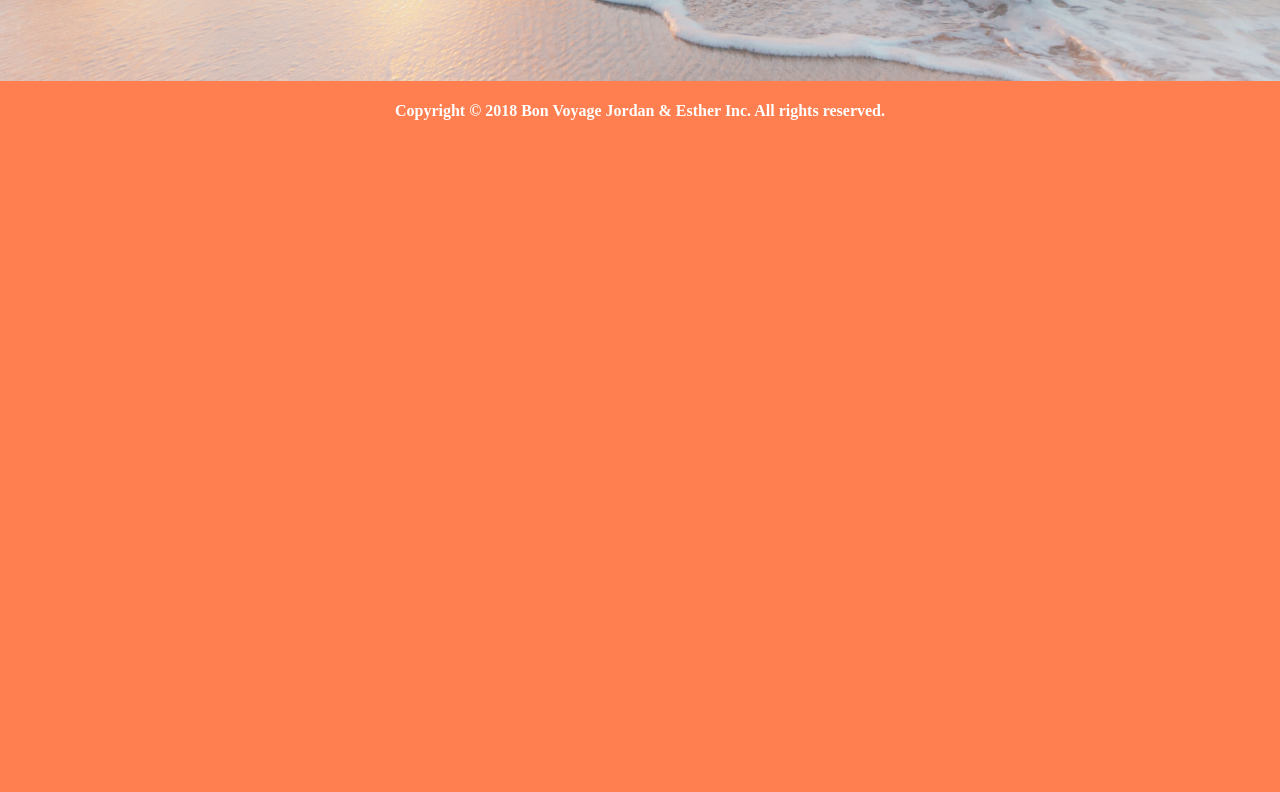
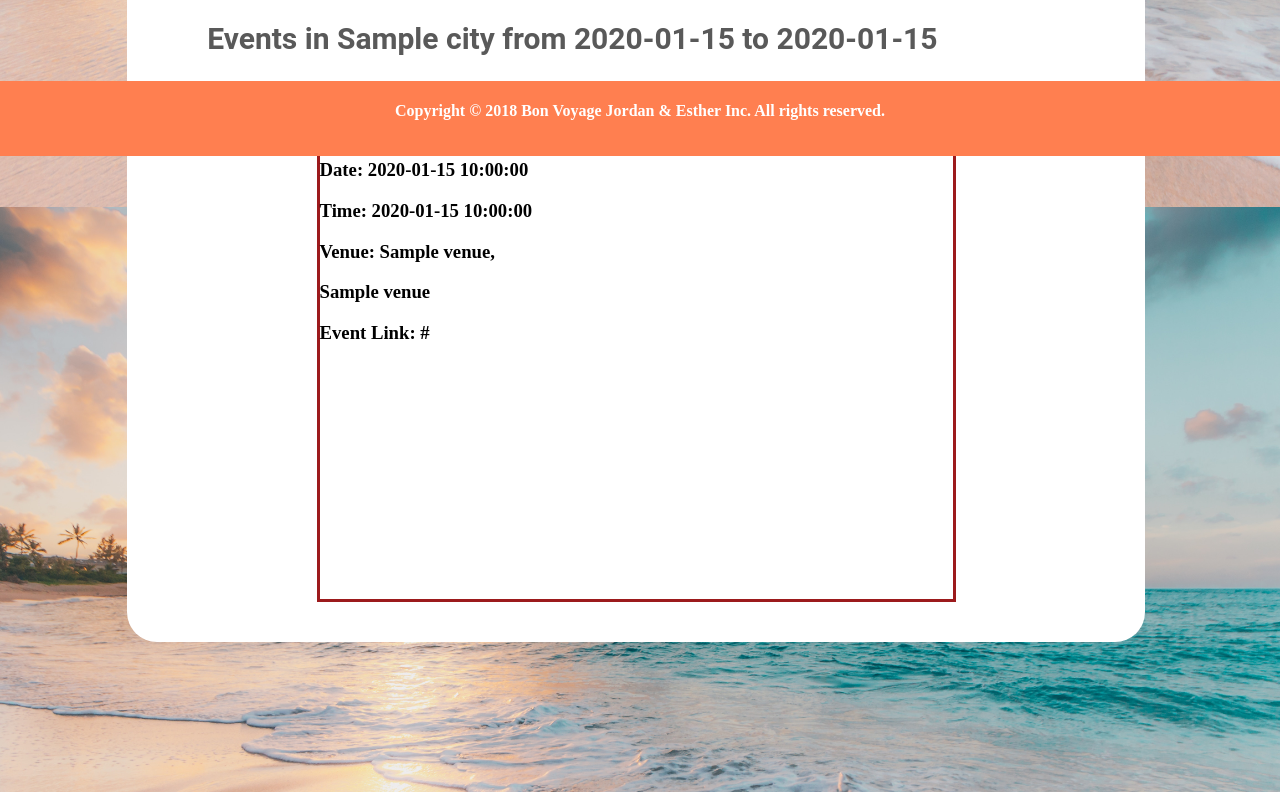
Before and after one commit to jskazn1/HCDE310-FinalProject, a Flask app: template templates/results.html in a window 1280 px wide. Shown: the part 644-1436 px from the top of the page. Before the commit the page ends 764 px from the top, so only its background shows below. Run offline with Flask 2, Linux system fonts and the light colour scheme; the template is opened without the code that fills it: most values are stand-ins (such as "Sample title", 1, 10 or a date in 2020).

Commit message:
progress into results page

```diff
--- a/main.py
+++ b/main.py
@@ -17,11 +17,27 @@ def meetup_api(method, params=None):
     })
     url_params = urllib.parse.urlencode(parameters)
     request_url = '{}{}?{}'.format(base_url, method, url_params)
-    print(request_url)
     with urllib.request.urlopen(request_url) as response:
         raw_data = response.read()
     data = json.loads(raw_data)
+    print(request_url)
     return data
+
+
+unsplash_base_url ="https://api.unsplash.com"
+unsplash_accesskey = "41aabcb9692e8453942ebefec22955f59dd254538a7900341bb7c6f5034eaadf"
+
+def unsplash_api(method, params=None):
+    parameters = params if params is not None else {}
+    parameters.update({
+        'client_id': unsplash_accesskey
+    })
+    url_params = urllib.parse.urlencode(parameters)
+    request_url = '{}{}?{}'.format(unsplash_base_url, method, url_params)
+    with urllib.request.urlopen(request_url) as response:
+        raw_data = response.read()
+    unsplash_data = json.loads(raw_data)
+    return unsplash_data
 
 
 app = Flask(__name__)
@@ -30,6 +46,7 @@ app = Flask(__name__)
 @app.route('/')
 def homepage():
     return render_template('home.html', title='Bon Voyage')
+
 
 # get request to the python server (Flask)
 @app.route('/step-one', strict_slashes=False)
@@ -41,6 +58,7 @@ def step_one():
     })
     return render_template('step-one.html', title='Searching {} - Bon Voyage'.format(state), state=state,
                            cities=cities.get('results', []))
+
 
 @app.route('/results', strict_slashes=False)
 def results():
@@ -56,10 +74,17 @@ def results():
        'lat': city[1],
        'lon': city[2],
        'radius': '100',
-       'page': "100"
+       'page': "10"
+    })
+
+    city_pics = unsplash_api('/search/photos', params={
+        'query': city[0],
+        'page': "1",
+        'per_page': "9",
+        'orientation': "landscape"
     })
     return render_template('results.html', title='Searching {} - Bon Voyage'.format(city), city=city,
-                          event=event.get('events', []))
+                          event=event.get('events', []), city_pics=city_pics.get('results', []), startDate=startDate, endDate=endDate)
 
 
 if __name__ == '__main__':
--- a/static/assets/styles/design.css
+++ b/static/assets/styles/design.css
@@ -13,6 +13,47 @@ body {
     background-color: white;
     margin: 80px auto;
     text-align: center;
+}
+
+.results-section {
+    width: 80%;
+    border-radius: 30px;
+    background-color: white;
+    margin: 80px auto;
+}
+
+#results-website-name {
+    width: 360px;
+    padding: 30px;
+    padding-left: 80px;
+}
+
+h1 {
+    padding-left: 80px;
+    color: #595959;
+    font-family: "roboto", sans-serif;
+    font-size: 30px;
+    padding-bottom: 20px;
+}
+
+#city-photos {
+    display: flex;
+    flex-direction: row;
+    flex-wrap: wrap;
+    justify-content: space-evenly;
+}
+
+.top-city-pics{
+    width: 100%;
+    padding-bottom: 40px;
+}
+
+#event-results {
+    margin-bottom: 150px;
+    display: flex;
+    flex-direction: row;
+    justify-content: space-evenly;
+    flex-wrap: wrap;
 }
 
 select {
@@ -71,16 +112,6 @@ input[type=text] {
     margin-bottom: 40px;
 }
 
-/*input[type=text] {*/
-    /*background-color: #FAFCFD;*/
-    /*width: 200px;*/
-    /*height: 30px;*/
-    /*border-radius: 4px;*/
-    /*box-sizing: border-box;*/
-    /*border: 1px solid #ccc;*/
-
-/*}*/
-
 .submit {
     background-color: #ff8b7f;
     border-radius: 30px;
@@ -101,17 +132,15 @@ h2 {
     font-size: 30px;
     font-family: "roboto", sans-serif;
     font-weight: normal;
+    color: #595959;
 }
 
-.oneEvent {
-    width: 400px;
-    height: 400px;
+.one-event {
+    width: 633px;
+    height: 500px;
     border: #9C1A1C;
     border-style: solid;
-}
-
-h1 {
-    color: #3A7734;
+    margin-bottom: 40px;
 }
 
 footer {
--- a/templates/results.html
+++ b/templates/results.html
@@ -1,11 +1,30 @@
 {% include 'header.html' %}
 
 <body>
-        {% for oneEvent in event %}
-            <div class="oneEvent">
-                <h1>{{ oneEvent.name }}</h1>
-            </div>
-        {% endfor %}
+    <div class="results-section">
+        <img id="results-website-name" src="/static/assets/images/websiteName.png" />
+        <h1>Photos of {{ city[0] }}</h1>
+        <div id="city-photos">
+            {% for citypics in city_pics %}
+                <div>
+                    <img class="top-city-pics" src="{{ citypics.urls.small }}"/>
+                </div>
+            {% endfor %}
+        </div>
+        <h1>Events in {{ city[0] }} from {{ startDate[:10] }} to {{ endDate[:10] }}</h1>
+        <div id="event-results">
+            {% for oneEvent in event %}
+                <div class="one-event">
+                    <h2>Event name: {{ oneEvent.name }}</h2>
+                    <h3>Date: {{ oneEvent.local_date }}</h3>
+                    <h3>Time: {{ oneEvent.local_time }}</h3>
+                    <h3>Venue: {{ oneEvent.venue }},</h3>
+                    <h3>       {{ oneEvent.venue }}</h3>
+                    <h3>Event Link: {{ oneEvent.link }}</h3>
+                </div>
+            {% endfor %}
+        </div>
+    </div>
 </body>
 
 {% include 'footer.html' %}
```
